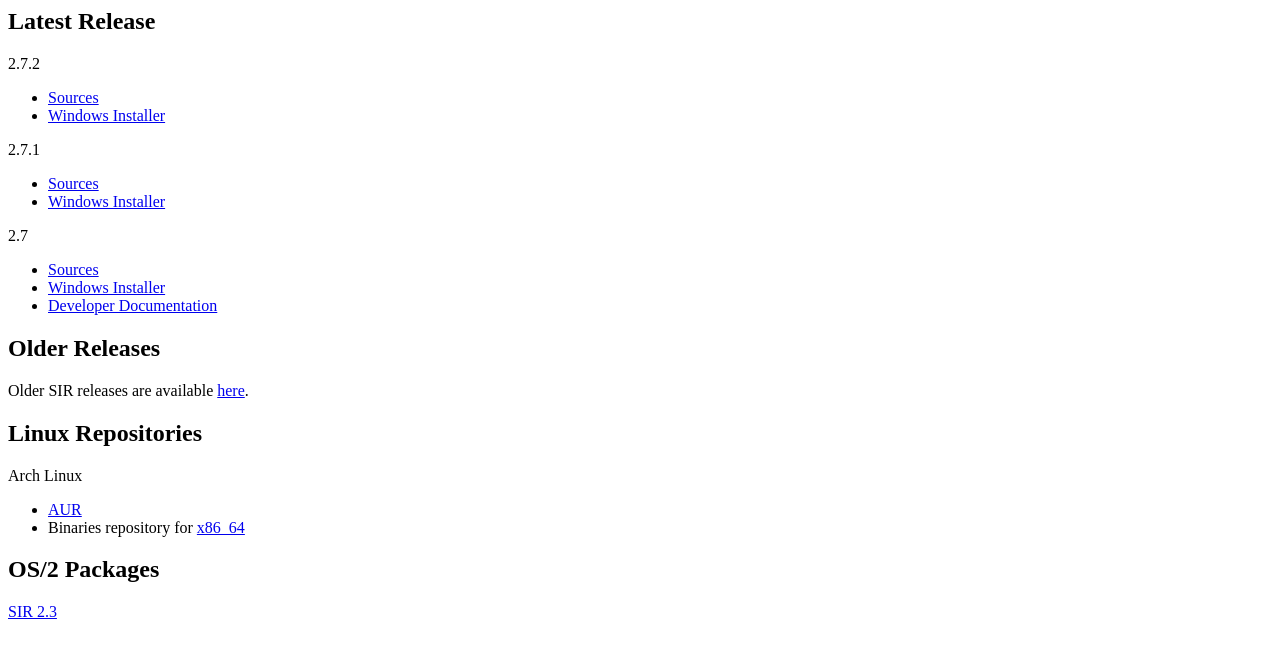
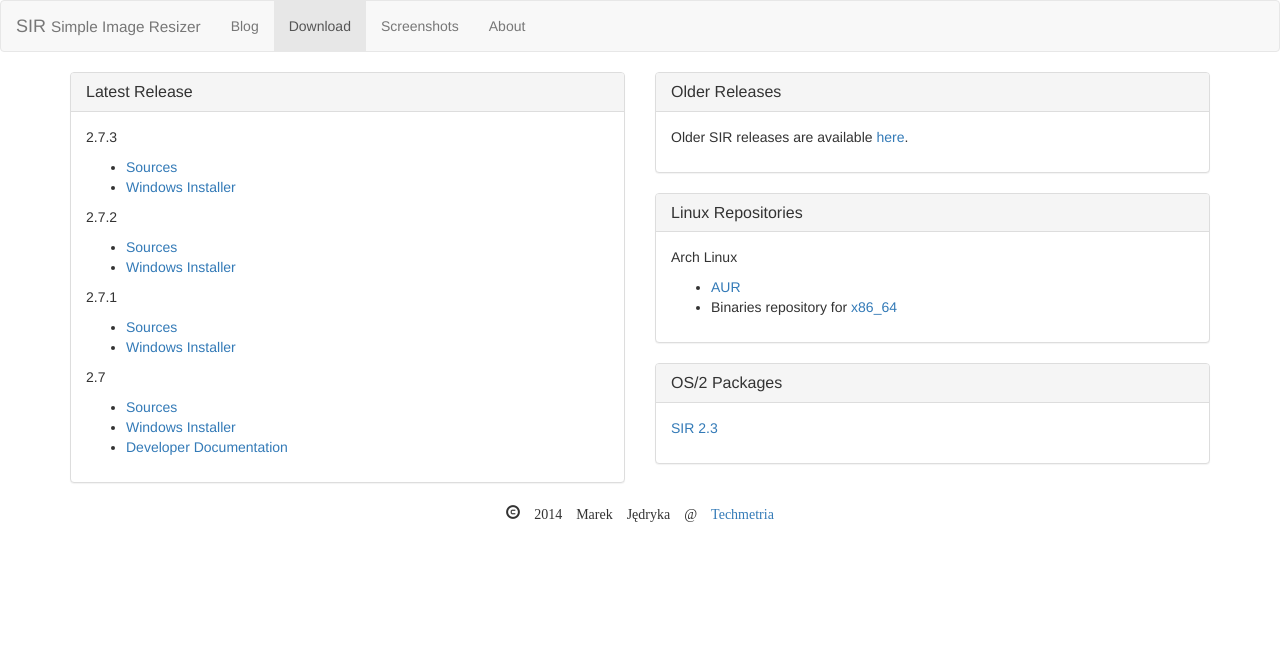
Before and after one commit to marek629/SIR, a plain HTML site: page download.html in a window 1280 px wide. Drawn offline with nearby package versions, Linux system fonts and the light colour scheme.

Commit message:
Download page updated.

```diff
--- a/download.html
+++ b/download.html
@@ -1,60 +1,126 @@
-<div class='panel panel-default'>
-    <div class='panel-heading'>
-        <h2 class='panel-title'>Latest Release</h2>
+<!DOCTYPE html>
+<html lang="en">
+    <head>
+        <meta charset="UTF-8">
+        <meta http-equiv="X-UA-Compatible" content="IE=edge">
+        <meta name="viewport" content="width=device-width, initial-scale=1">
+        <meta name="description" content="SIR (Simple Image Resizer) project downloads">
+        <meta name="author" content="Marek Jędryka">
+
+        <title>Download - SIR - Simple Image Resizer</title>
+
+        <link rel="stylesheet" href="http://netdna.bootstrapcdn.com/bootstrap/3.1.1/css/bootstrap.min.css">
+
+        <!--<link rel="stylesheet" href="sir.css">-->
+        <link rel="icon" href="sir-32x32.png">
+    </head>
+
+    <body>
+
+        <nav class="navbar navbar-default" role="navigation">
+            <div class="navbar-header">
+                <button type="button" class="navbar-toggle" data-toggle="collapse" data-target=".navbar-collapse">
+                    <span class="sr-only">Toggle navigation</span>
+                    <span class="icon-bar"></span>
+                    <span class="icon-bar"></span>
+                    <span class="icon-bar"></span>
+                </button>
+                <a class="navbar-brand" href="index.html">SIR <small>Simple Image Resizer</small></a>
             </div>
-    <div class='panel-body'>
+            <div class="collapse navbar-collapse">
+                <ul class="nav navbar-nav navbar-left">
+                    <li><a href="blog.html">Blog</a></li>
+                    <li class="active"><a href="download.html">Download</a></li>
+                    <li><a href="screenshots.html">Screenshots</a></li>
+                    <li><a href="about.html">About</a></li>
+                </ul>
+            </div>
+        </nav>
+
+        <div class="container" style="margin-top: 20px; margin-bottom: 5px;">
+
+            <div class="row">
+                <div class="col-md-6">
+
+                    <div class="panel panel-default">
+                        <div class="panel-heading">
+                            <h2 class="panel-title">Latest Release</h2>
+                        </div>
+                        <div class="panel-body">
+                            <p>2.7.3</p>
+                            <ul>
+                                <li><a href="https://googledrive.com/host/0B9Il9AGwsKEvLVpDVmIwbHVoYlE/sir_2.7.3.tar.gz">Sources</a></li>
+                                <li><a href="https://googledrive.com/host/0B9Il9AGwsKEvLVpDVmIwbHVoYlE/sir_2.7.3_installer.exe">Windows Installer</a></li>
+                            </ul>
                             <p>2.7.2</p>
                             <ul>
-            <li><a href='https://googledrive.com/host/0B9Il9AGwsKEvLVpDVmIwbHVoYlE/sir_2.7.2.tar.gz'>Sources</a></li>
-            <li><a href='https://googledrive.com/host/0B9Il9AGwsKEvLVpDVmIwbHVoYlE/sir_2.7.2_installer.exe'>Windows Installer</a></li>
+                                <li><a href="https://googledrive.com/host/0B9Il9AGwsKEvLVpDVmIwbHVoYlE/sir_2.7.2.tar.gz">Sources</a></li>
+                                <li><a href="https://googledrive.com/host/0B9Il9AGwsKEvLVpDVmIwbHVoYlE/sir_2.7.2_installer.exe">Windows Installer</a></li>
                             </ul>
                             <p>2.7.1</p>
                             <ul>
-            <li><a href='https://googledrive.com/host/0B9Il9AGwsKEvLVpDVmIwbHVoYlE/sir_2.7.1.tar.gz'>Sources</a></li>
-            <li><a href='https://googledrive.com/host/0B9Il9AGwsKEvLVpDVmIwbHVoYlE/sir_2.7.1_installer.exe'>Windows Installer</a></li>
+                                <li><a href="https://googledrive.com/host/0B9Il9AGwsKEvLVpDVmIwbHVoYlE/sir_2.7.1.tar.gz">Sources</a></li>
+                                <li><a href="https://googledrive.com/host/0B9Il9AGwsKEvLVpDVmIwbHVoYlE/sir_2.7.1_installer.exe">Windows Installer</a></li>
                             </ul>
                             <p>2.7</p>
                             <ul>
-            <li><a href='https://googledrive.com/host/0B9Il9AGwsKEvLVpDVmIwbHVoYlE/sir_2.7.tar.gz'>Sources</a></li>
-            <li><a href='https://googledrive.com/host/0B9Il9AGwsKEvLVpDVmIwbHVoYlE/sir_2.7_installer.exe'>Windows Installer</a></li>
-            <li><a href='https://googledrive.com/host/0B9Il9AGwsKEvLVpDVmIwbHVoYlE/sir_2.7_doc.tar.gz'>Developer Documentation</a></li>
+                                <li><a href="https://googledrive.com/host/0B9Il9AGwsKEvLVpDVmIwbHVoYlE/sir_2.7.tar.gz">Sources</a></li>
+                                <li><a href="https://googledrive.com/host/0B9Il9AGwsKEvLVpDVmIwbHVoYlE/sir_2.7_installer.exe">Windows Installer</a></li>
+                                <li><a href="https://googledrive.com/host/0B9Il9AGwsKEvLVpDVmIwbHVoYlE/sir_2.7_doc.tar.gz">Developer Documentation</a></li>
                             </ul>
                         </div>
                     </div>
 
-<div class='panel panel-default'>
-    <div class='panel-heading'>
-        <h2 class='panel-title'>Older Releases</h2>
                 </div>
-    <div class='panel-body'>
+                <div class="col-md-6">
+
+                    <div class="panel panel-default">
+                        <div class="panel-heading">
+                            <h2 class="panel-title">Older Releases</h2>
+                        </div>
+                        <div class="panel-body">
                             <p>
-            Older SIR releases are available <a href='http://code.google.com/p/sir/downloads/list'>here</a>.
+                                Older SIR releases are available <a href="http://code.google.com/p/sir/downloads/list">here</a>.
                             </p>
                         </div>
                     </div>
 
-<div class='panel panel-default'>
-    <div class='panel-heading'>
-        <h2 class='panel-title'>Linux Repositories</h2>
+                    <div class="panel panel-default">
+                        <div class="panel-heading">
+                            <h2 class="panel-title">Linux Repositories</h2>
                         </div>
-    <div class='panel-body'>
+                        <div class="panel-body">
                             <p>
                                 Arch Linux
                             </p>
                             <ul>
-            <li><a href='https://aur.archlinux.org/packages/sir/'>AUR</a></li>
-            <li>Binaries repository for <a href='http://www.sir.ugu.pl/'>x86_64</a></li>
+                                <li><a href="https://aur.archlinux.org/packages/sir/">AUR</a></li>
+                                <li>Binaries repository for <a href="http://www.sir.ugu.pl/">x86_64</a></li>
                             </ul>
                         </div>
                     </div>
 
-<div class='panel panel-default'>
-    <div class='panel-heading'>
-        <h2 class='panel-title'>OS/2 Packages</h2>
+                    <div class="panel panel-default">
+                        <div class="panel-heading">
+                            <h2 class="panel-title">OS/2 Packages</h2>
                         </div>
-    <div class='panel-body'>
+                        <div class="panel-body">
                             <p>
-            <a href='ftp://ftp.netlabs.org/pub/qtapps/sir-2.3-os2.zip'>SIR 2.3</a>
+                                <a href="ftp://ftp.netlabs.org/pub/qtapps/sir-2.3-os2.zip">SIR 2.3</a>
                             </p>
                         </div>
                     </div>
+
+                </div>
+            </div>
+
+            <p class="text-center">
+                <span class="glyphicon glyphicon-copyright-mark" /> 2014 Marek Jędryka @ <a href="https://www.techmetria.pl">Techmetria</a>
+            </p>
+        </div>
+
+        <script src="https://ajax.googleapis.com/ajax/libs/jquery/1.11.0/jquery.min.js"></script>
+        <script src="http://netdna.bootstrapcdn.com/bootstrap/3.1.1/js/bootstrap.min.js"></script>
+
+    </body>
+</html>
```
Also changed, not shown: about.html (+2 -2 lines). Lines whose indentation alone changed are shown as unchanged.
